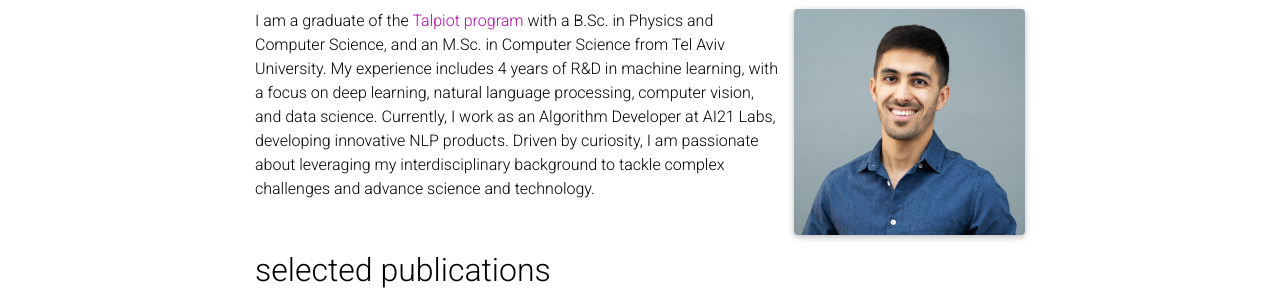
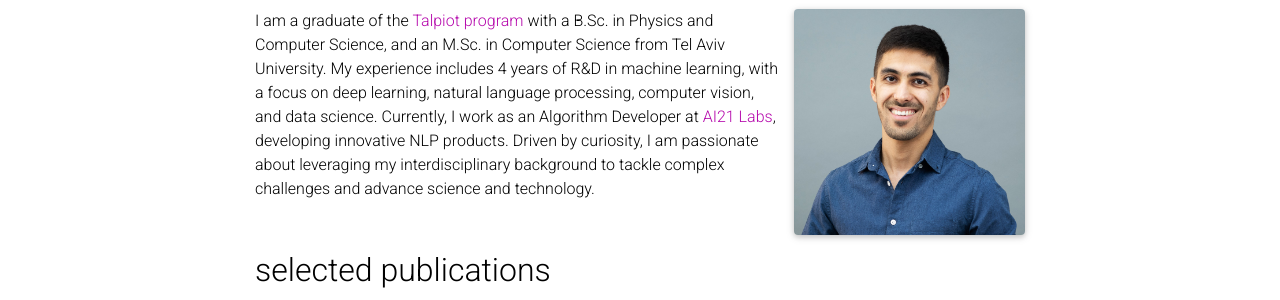
Before and after one commit to roeehendel/roeehendel.github.io, a Jekyll site: the page built from _pages/about.md, in a window 1280 px wide. Shown: the part 192-492 px from the top of the page. Built offline with Jekyll 4.4.1, drawn with Linux system fonts in a browser that asks for light colours; full-size pictures stand in for the smaller copies a plugin makes; comment, search, counter and statistics services are not loaded; a style sheet for code colours, icons or effects is not loaded; part of the change alters nothing that is shown.

```diff
--- a/_pages/about.md
+++ b/_pages/about.md
@@ -16,4 +16,4 @@ selected_papers: true # includes a list of papers marked as "selected={true}"
 social: false  # includes social icons at the bottom of the page
 ---
 
-I am a graduate of the [Talpiot program](https://en.wikipedia.org/wiki/Talpiot_program) with a B.Sc. in Physics and Computer Science, and an M.Sc. in Computer Science from Tel Aviv University. My experience includes 4 years of R&D in machine learning, with a focus on deep learning, natural language processing, computer vision, and data science. Currently, I work as an Algorithm Developer at AI21 Labs, developing innovative NLP products. Driven by curiosity, I am passionate about leveraging my interdisciplinary background to tackle complex challenges and advance science and technology.
+I am a graduate of the [Talpiot program](https://en.wikipedia.org/wiki/Talpiot_program) with a B.Sc. in Physics and Computer Science, and an M.Sc. in Computer Science from Tel Aviv University. My experience includes 4 years of R&D in machine learning, with a focus on deep learning, natural language processing, computer vision, and data science. Currently, I work as an Algorithm Developer at [AI21 Labs](https://www.ai21.com/), developing innovative NLP products. Driven by curiosity, I am passionate about leveraging my interdisciplinary background to tackle complex challenges and advance science and technology.
```
